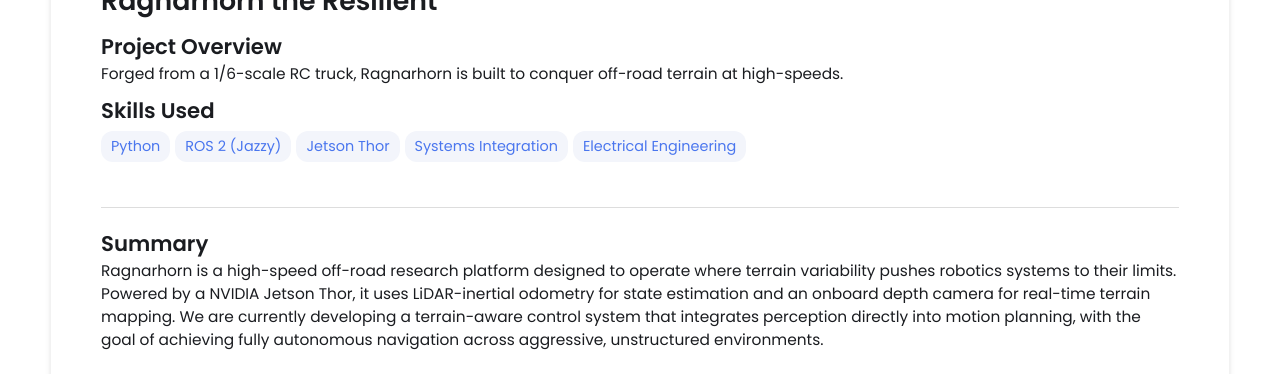
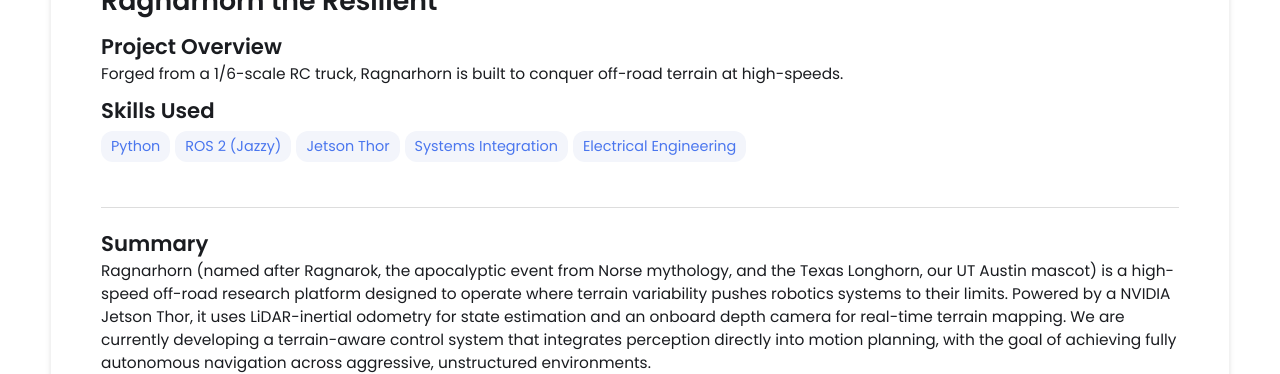
Before and after one commit to willward20/willward20.github.io, a Jekyll site: the page built from _projects/Ragnarhorn-Build/index.md, in a window 1280 px wide and 900 px high, scrolled down 526 px, cut to the strip 0-374 px from the top of the window. Built offline with Jekyll 4.4.1, drawn with Linux system fonts in a browser that asks for light colours.

Commit message:
Update Ragnarhorn summary.

```diff
--- a/_projects/Ragnarhorn-Build/index.md
+++ b/_projects/Ragnarhorn-Build/index.md
@@ -14,7 +14,7 @@
 ---
 ## Summary
 
-Ragnarhorn is a high-speed off-road research platform designed to operate where terrain variability pushes robotics systems to their limits.
+Ragnarhorn (named after Ragnarok, the apocalyptic event from Norse mythology, and the Texas Longhorn, our UT Austin mascot) is a high-speed off-road research platform designed to operate where terrain variability pushes robotics systems to their limits.
 Powered by a NVIDIA Jetson Thor, it uses LiDAR-inertial odometry for state estimation and an onboard depth camera for real-time terrain mapping.
 We are currently developing a terrain-aware control system that integrates perception directly into motion planning, with the goal of achieving fully autonomous navigation across aggressive, unstructured environments.
 
```
